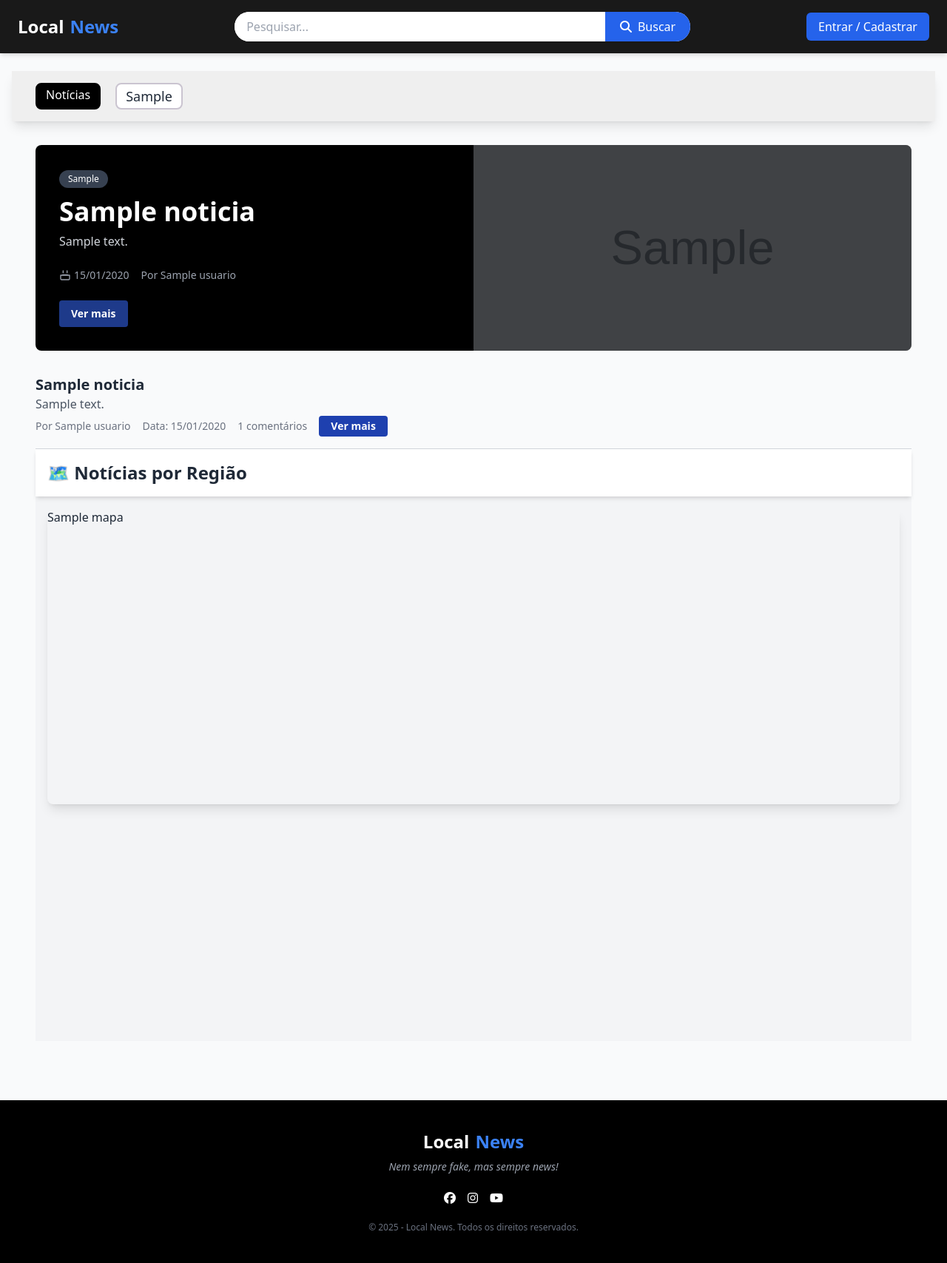
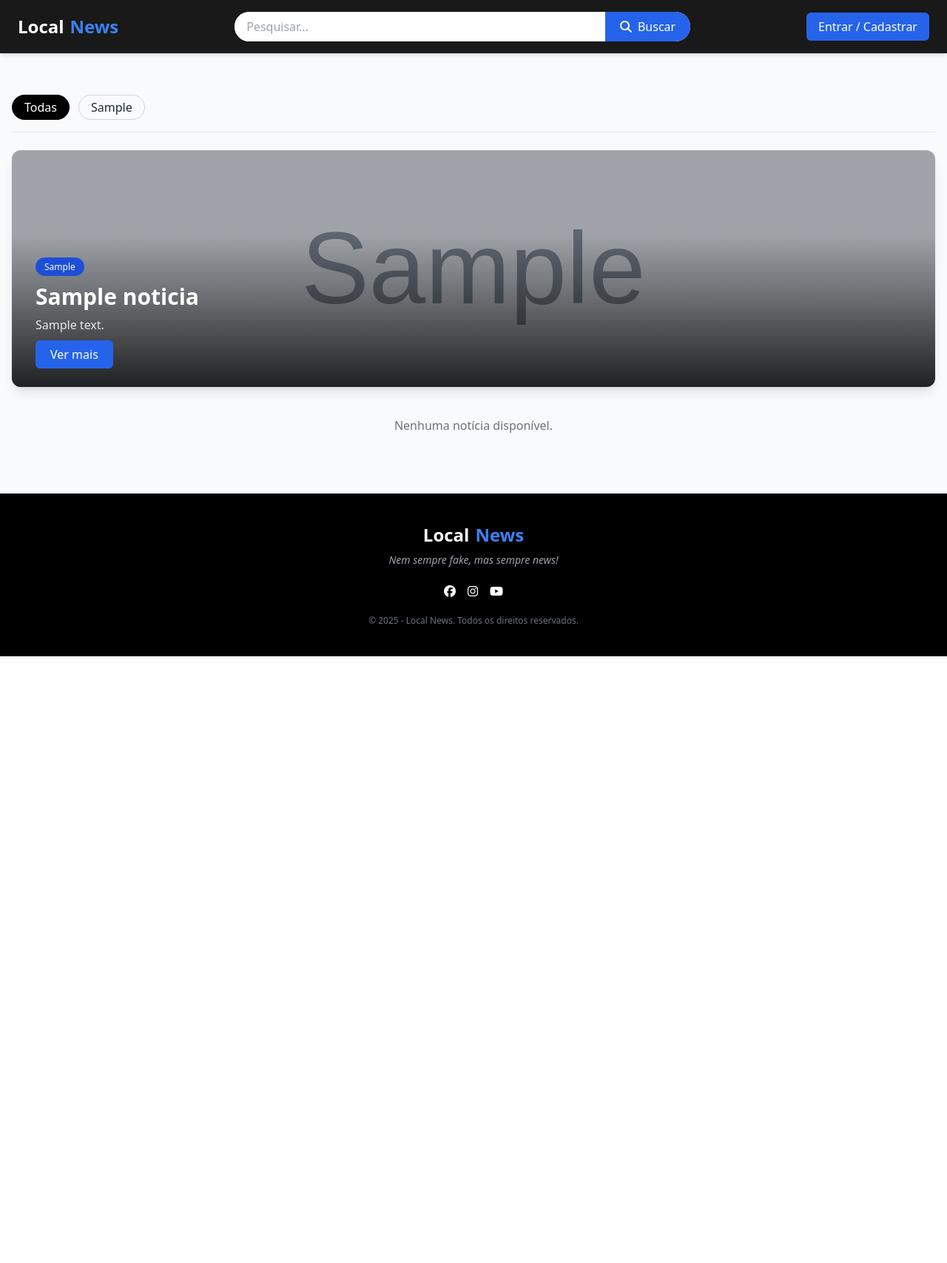
Before and after one commit to Emmanuelf21/Local-News, a Django app: template noticias/templates/noticias/home.html in a window 1280 px wide. Shown: the whole page at 74% size. After the commit the page ends 887 px from the top, so only its background shows below. Run offline with Django 5.2, Linux system fonts and the light colour scheme; tables that the repository leaves empty hold one stand-in row (values such as "Sample post"); the template is opened without the code that fills it: values that come from a table or form of the project are taken from there, most other values are stand-ins (such as "Sample title", 1, 10 or a date in 2020); grey boxes marked "Sample" are stand-in pictures; some libraries are stand-ins or nearby versions.

Commit message:
Update home.html
update home

```diff
--- a/noticias/templates/noticias/home.html
+++ b/noticias/templates/noticias/home.html
@@ -1,108 +1,60 @@
-{% extends "noticias/base.html"%}
+{% extends "noticias/base.html" %}
 {% block title %}Home - Local News{% endblock %}
-{%block content%}
-<nav class="flex w-full max-h-96 gap-5 px-8 py-4 bg-[#efefef] shadow-lg overflow-y-auto scroll-smooth">
-  <!-- Botão Notícias (sem filtro, padrão) -->
-  <a class="px-3 py-0.5 rounded-lg border-2 {% if not categoria_selecionada %}border-[#000] bg-black text-white{% else %}border-[#cac4d0] bg-white text-lg{% endif %}"
-    href="{% url 'home' %}">Notícias</a>
+{% block content %}
 
-  <!-- Loop pelas categorias -->
-  {% for categoria in categorias %}
-  <a class="px-3 py-0.5 rounded-lg border-2
-            {% if categoria_selecionada == categoria.id|stringformat:'s' %}
-                border-[#000] bg-black text-white
-            {% else %}
-                border-[#cac4d0] bg-white text-lg
-            {% endif %}" href="{% url 'home' %}?categoria={{ categoria.id }}">
-    {{ categoria.categoria }}
-  </a>
-  {% endfor %}
-</nav>
-<!-- </main> -->
+<div class="max-w-7xl mx-auto py-8">
 
-<div class="max-w-7xl mx-auto px-4 sm:px-6 lg:px-8 py-8">
+  <!-- Categorias -->
+  <nav class="flex gap-3 overflow-x-auto pb-4 border-b border-gray-200 mb-6">
+    <a href="{% url 'home' %}"
+       class="px-4 py-1 rounded-full border {% if not categoria_selecionada %}bg-black text-white border-black{% else %}border-gray-300{% endif %}">
+       Todas
+    </a>
+    {% for categoria in categorias %}
+      <a href="{% url 'home' %}?categoria={{ categoria.id }}"
+         class="px-4 py-1 rounded-full border {% if categoria_selecionada == categoria.id|stringformat:'s' %}bg-black text-white border-black{% else %}border-gray-300 hover:bg-gray-100{% endif %}">
+         {{ categoria.categoria }}
+      </a>
+    {% endfor %}
+  </nav>
 
-  <!-- Primeira notícia em destaque -->
-  {% if noticias|length > 0 %}
+  <!-- Notícia em destaque -->
+  {% if noticias %}
   {% with destaque=noticias.0 %}
-  <section class="bg-black text-white rounded-lg p-8 mb-8 relative overflow-hidden">
-    <div class="max-w-4xl">
-      <!-- Categoria -->
-      <span class="inline-block bg-gray-700 text-xs px-3 py-1 rounded-full mb-3">{{ destaque.categoria }}</span>
-
-      <!-- Título -->
-      <h1 class="text-3xl sm:text-4xl font-bold mb-2">{{ destaque.titulo }}</h1>
-
-      <!-- Descrição breve -->
-      <p class="text-gray-300 mb-6">{{ destaque.descricao|truncatewords:20 }}</p>
-
-      <!-- Info autor e data -->
-      <div class="flex items-center text-gray-400 text-sm mb-6 space-x-4">
-        <div class="flex items-center space-x-1">
-          <svg xmlns="http://www.w3.org/2000/svg" class="h-4 w-4 text-gray-400" fill="none" viewBox="0 0 24 24"
-            stroke="currentColor">
-            <path stroke-linecap="round" stroke-linejoin="round" stroke-width="2"
-              d="M8 7V3m8 4V3m-9 8h10M5 21h14a2 2 0 002-2v-7H3v7a2 2 0 002 2z" />
-          </svg>
-          <span>{{ destaque.created_at|date:"d/m/Y" }}</span>
-        </div>
-        <div>
-          Por {{ destaque.usuario.get_full_name|default:destaque.usuario }}
-        </div>
-      </div>
-
-      <!-- Botão Ver mais -->
-
-      <a href="#"
-        class="inline-block bg-blue-900 hover:bg-blue-700 transition text-white px-4 py-2 rounded text-sm font-semibold">
-        Ver mais
-      </a>
+  <section class="relative rounded-xl overflow-hidden shadow-lg mb-10">
+    {% if destaque.image %}
+      <img src="{{ destaque.image.url }}" class="w-full h-80 object-cover brightness-75" />
+    {% endif %}
+    <div class="absolute bottom-0 left-0 p-8 text-white bg-gradient-to-t from-black/80 to-transparent w-full">
+      <span class="bg-blue-700 text-xs px-3 py-1 rounded-full">{{ destaque.categoria }}</span>
+      <h2 class="text-3xl font-bold mt-3">{{ destaque.titulo }}</h2>
+      <p class="text-gray-200 mt-2 mb-4">{{ destaque.descricao|truncatewords:20 }}</p>
+      <a href="#" class="bg-blue-600 px-5 py-2 rounded-md hover:bg-blue-800 transition">Ver mais</a>
     </div>
-
-    <!-- Imagem no fundo, posicionada à direita -->
-    {% if destaque.image %}
-    <img src="{{ destaque.image.url }}" alt="Imagem da notícia"
-      class="absolute top-0 right-0 h-full object-cover opacity-30 rounded-r-lg hidden md:block" style="width: 50%;">
-    {% endif %}
   </section>
   {% endwith %}
   {% endif %}
 
-  <!-- Lista das outras notícias -->
-  <section class="space-y-6">
-    {% for noticia in noticias %}
-    <article class="border-b border-gray-300 pb-4">
-      <h2 class="text-xl font-semibold">{{ noticia.titulo }}</h2>
-      <p class="text-gray-600">{{ noticia.descricao|truncatewords:25 }}</p>
-      <div class="flex flex-wrap items-center text-sm text-gray-500 mt-1 space-x-4">
-        <span>Por {{ noticia.usuario.get_full_name|default:noticia.usuario }}</span>
-        <span>Data: {{ noticia.created_at|date:"d/m/Y" }}</span>
-        <span>{{ noticia.comentarios.count }} comentários</span>
-        <a href="#"
-          class="inline-block bg-blue-800 hover:bg-blue-700 transition text-white px-4 py-1 rounded text-sm font-semibold">
-          Ver mais
-        </a>
+  <!-- Outras notícias -->
+  <section class="grid sm:grid-cols-2 lg:grid-cols-3 gap-6">
+    {% for noticia in noticias|slice:"1:" %}
+    <article class="bg-white rounded-lg overflow-hidden shadow-md hover:shadow-xl transition transform hover:-translate-y-1">
+      {% if noticia.image %}
+        <img src="{{ noticia.image.url }}" class="w-full h-48 object-cover" />
+      {% endif %}
+      <div class="p-4">
+        <h3 class="text-lg font-semibold mb-1">{{ noticia.titulo }}</h3>
+        <p class="text-gray-600 text-sm mb-2">{{ noticia.descricao|truncatewords:20 }}</p>
+        <div class="text-xs text-gray-500 mb-3">
+          Por {{ noticia.usuario }} — {{ noticia.created_at|date:"d/m/Y" }}
+        </div>
+        <a href="#" class="inline-block text-blue-600 hover:text-blue-800 font-semibold">Ler mais →</a>
       </div>
     </article>
     {% empty %}
-    <p class="text-center text-gray-500">Nenhuma notícia disponível.</p>
+      <p class="text-center text-gray-500 col-span-full">Nenhuma notícia disponível.</p>
     {% endfor %}
   </section>
-  <section class="bg-gray-100 min-h-screen flex flex-col">
-    <div class="bg-white shadow-md p-4 flex justify-between items-center">
-      <h1 class="text-2xl font-bold">🗺️ Notícias por Região</h1>
-    </div>
 
-    <main class="flex-grow p-4">
-      <div class="rounded-lg overflow-hidden shadow-lg h-[400px]">
-        {{ mapa|safe }}
-      </div>
-    </main>
-  </section>
 </div>
-
 {% endblock %}
-
-<!-- <a href="{% url 'detalhes_noticia' destaque.id %}" class="inline-block bg-blue-900 hover:bg-blue-700 transition text-white px-4 py-2 rounded text-sm font-semibold">
-    Ver mais
-  </a> -->
```
